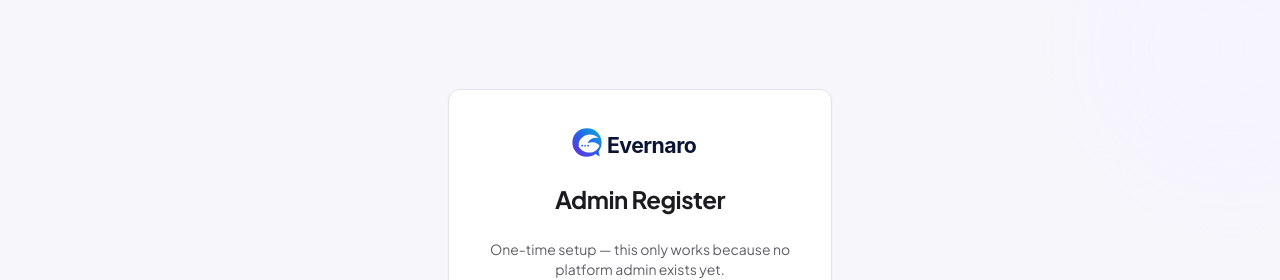
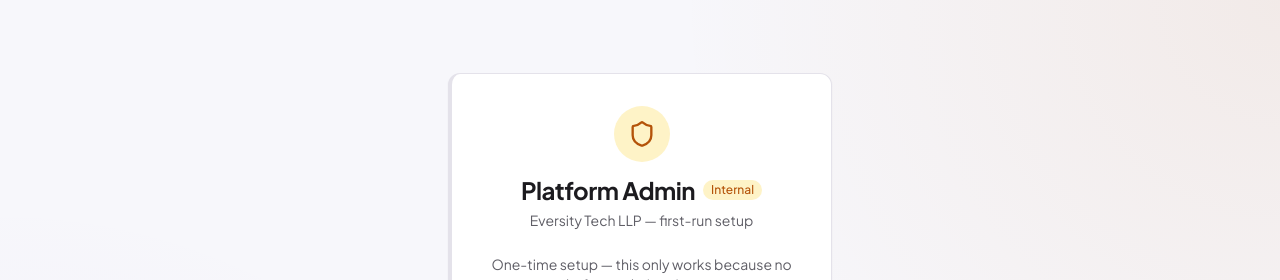
Before and after one commit to Hackyvirus/evernaro, a Next.js app: page /platform/setup in a window 1280 px wide. Shown: the top 280 px of the page. Built offline with nearby package versions, Linux system fonts and the light colour scheme; no server answers; the database is empty.

Commit message:
ui(platform): distinguish platform admin setup/login pages from client auth

```diff
--- a/src/app/(platform-auth)/platform/login/page.tsx
+++ b/src/app/(platform-auth)/platform/login/page.tsx
@@ -1,7 +1,8 @@
 import { redirect } from "next/navigation";
 import { prisma } from "@/lib/prisma";
-import { Card, AuthHeader } from "@/components/ui";
+import { Card } from "@/components/ui";
 import { PlatformLoginForm } from "./login-form";
+import { Shield } from "lucide-react";
 
 export const dynamic = "force-dynamic";
 
@@ -20,11 +21,21 @@ export default async function PlatformLoginPage() {
 
   return (
     <div className="relative flex min-h-screen items-center justify-center overflow-hidden bg-surface px-4">
-      <div className="pointer-events-none absolute -top-24 -right-24 h-72 w-72 rounded-full bg-primary-lighter blur-3xl" aria-hidden="true" />
-      <div className="pointer-events-none absolute -bottom-24 -left-24 h-72 w-72 rounded-full bg-accent-light blur-3xl" aria-hidden="true" />
-      <Card className="relative w-full max-w-sm p-8">
-        <AuthHeader title="Admin Login" />
-        <p className="mb-6 text-center text-sm text-text-secondary">Eversity Tech LLP — internal use only.</p>
+      <div className="pointer-events-none absolute inset-0 bg-[radial-gradient(circle_at_top_right,rgb(180_83_9_/_0.08),transparent_40%),radial-gradient(circle_at_bottom_left,rgb(124_58_237_/_0.06),transparent_40%)]" aria-hidden="true" />
+      <Card className="relative w-full max-w-sm border-l-4 border-l-accent p-8 shadow-elevated">
+        <div className="mb-6 text-center">
+          <div className="flex justify-center">
+            <div className="flex h-14 w-14 items-center justify-center rounded-full bg-accent-light">
+              <Shield className="h-7 w-7 text-accent" />
+            </div>
+          </div>
+          <div className="mt-3 flex items-center justify-center gap-2">
+            <h1 className="text-2xl font-bold text-text">Platform Admin</h1>
+            <span className="rounded-full bg-accent-light px-2 py-0.5 text-xs font-medium text-accent">Internal</span>
+          </div>
+          <p className="mt-1 text-sm text-text-secondary">Eversity Tech LLP — internal use only</p>
+        </div>
+
         {dbError ? (
           <p className="rounded-md bg-danger-light p-3 text-sm text-danger">{dbError}</p>
         ) : (
--- a/src/app/(platform-auth)/platform/setup/page.tsx
+++ b/src/app/(platform-auth)/platform/setup/page.tsx
@@ -1,7 +1,8 @@
 import { redirect } from "next/navigation";
 import { prisma } from "@/lib/prisma";
-import { Card, AuthHeader } from "@/components/ui";
+import { Card } from "@/components/ui";
 import { SetupForm } from "./setup-form";
+import { Shield } from "lucide-react";
 
 export const dynamic = "force-dynamic";
 
@@ -20,10 +21,21 @@ export default async function PlatformSetupPage() {
 
   return (
     <div className="relative flex min-h-screen items-center justify-center overflow-hidden bg-surface px-4">
-      <div className="pointer-events-none absolute -top-24 -right-24 h-72 w-72 rounded-full bg-primary-lighter blur-3xl" aria-hidden="true" />
-      <div className="pointer-events-none absolute -bottom-24 -left-24 h-72 w-72 rounded-full bg-accent-light blur-3xl" aria-hidden="true" />
-      <Card className="relative w-full max-w-sm p-8">
-        <AuthHeader title="Admin Register" />
+      <div className="pointer-events-none absolute inset-0 bg-[radial-gradient(circle_at_top_right,rgb(180_83_9_/_0.08),transparent_40%),radial-gradient(circle_at_bottom_left,rgb(124_58_237_/_0.06),transparent_40%)]" aria-hidden="true" />
+      <Card className="relative w-full max-w-sm border-l-4 border-l-accent p-8 shadow-elevated">
+        <div className="mb-6 text-center">
+          <div className="flex justify-center">
+            <div className="flex h-14 w-14 items-center justify-center rounded-full bg-accent-light">
+              <Shield className="h-7 w-7 text-accent" />
+            </div>
+          </div>
+          <div className="mt-3 flex items-center justify-center gap-2">
+            <h1 className="text-2xl font-bold text-text">Platform Admin</h1>
+            <span className="rounded-full bg-accent-light px-2 py-0.5 text-xs font-medium text-accent">Internal</span>
+          </div>
+          <p className="mt-1 text-sm text-text-secondary">Eversity Tech LLP — first-run setup</p>
+        </div>
+
         <p className="mb-6 text-center text-sm text-text-secondary">
           One-time setup — this only works because no platform admin exists yet.
         </p>
```
